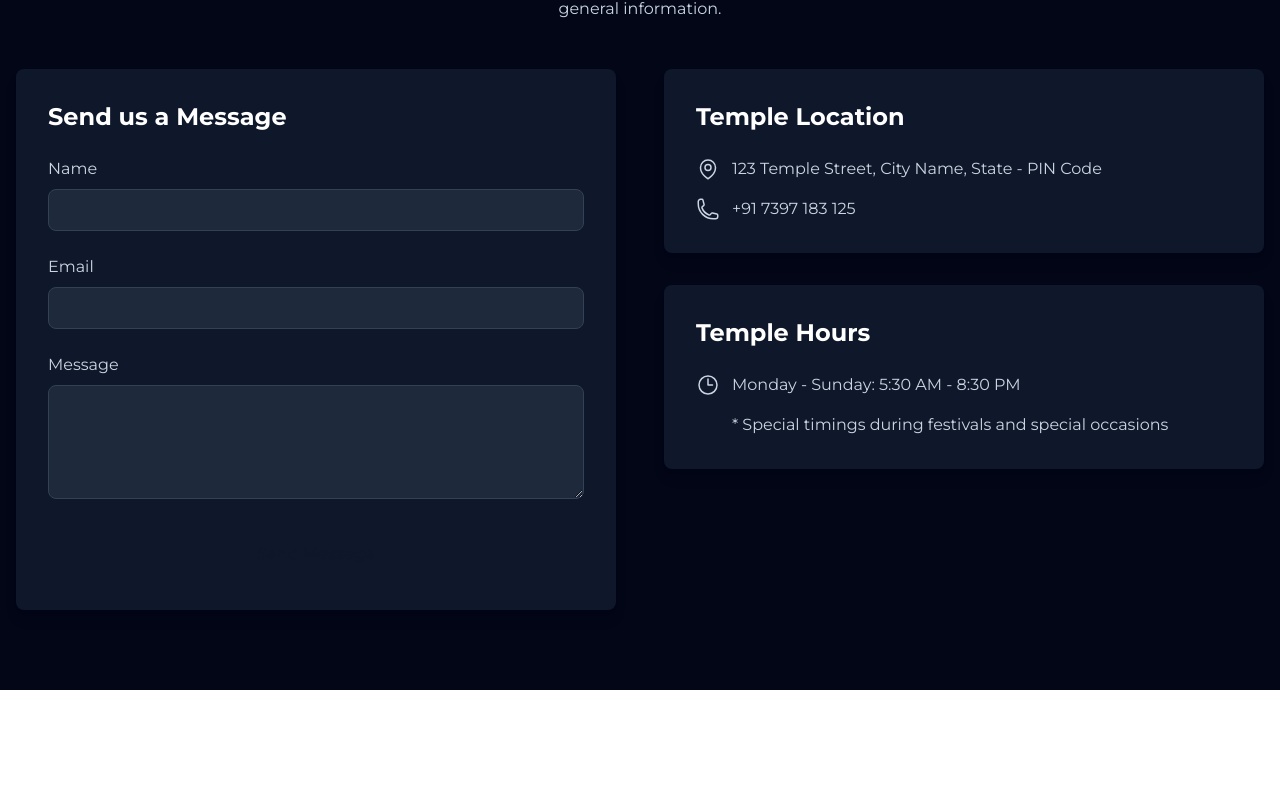
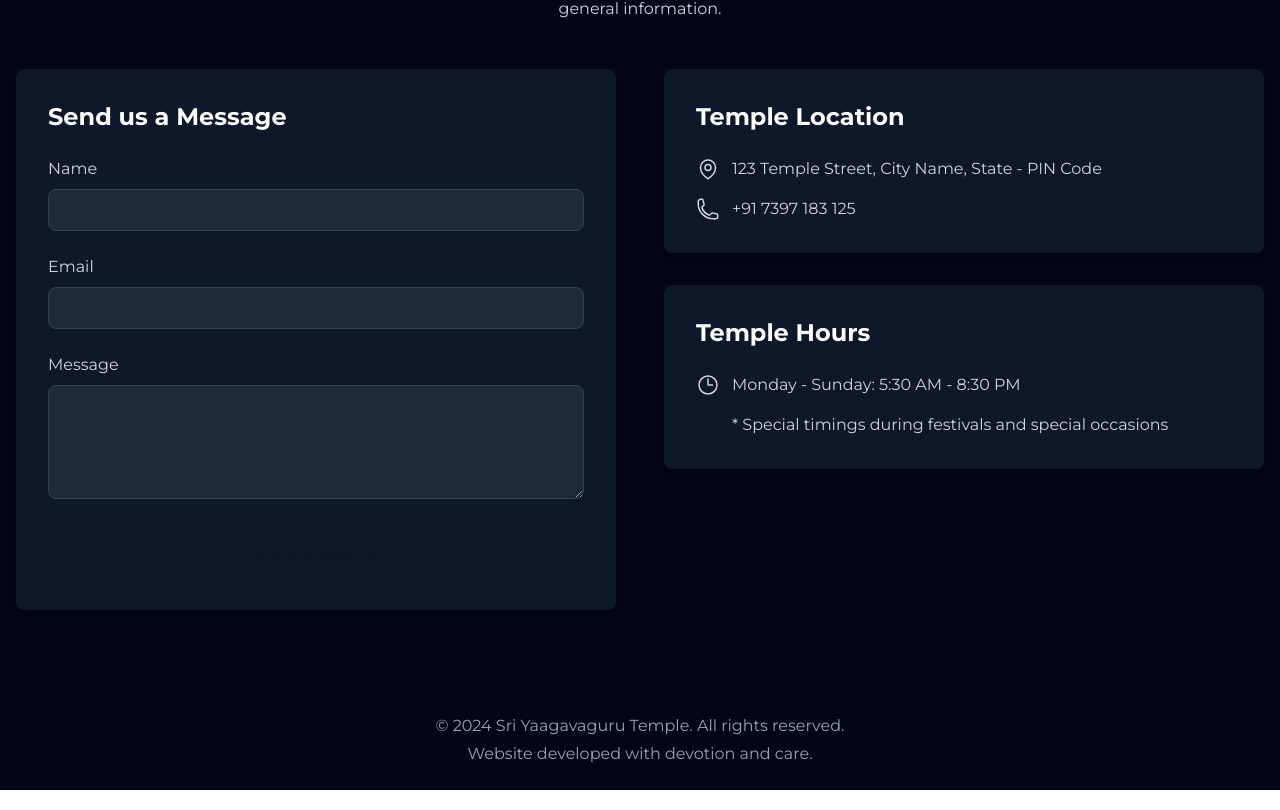
Before and after one commit to MuraliPrasanth2/Aathmanandhavanam, a Next.js app: page / in a window 1280 px wide. Shown: the part 2283-3093 px from the top of the page. Built offline with nearby package versions, Linux system fonts and the light colour scheme.

Commit message:
dark mode completed

```diff
--- a/src/app/page.tsx
+++ b/src/app/page.tsx
@@ -160,10 +160,10 @@ export default function Home() {
       <ContactSection />
 
       {/* Footer */}
-      <footer className='bg-text-brown py-8'>
+      <footer className='bg-slate-950 py-6'>
         <div className='container mx-auto px-4'>
-          <div className='text-center text-white/80'>
-            <p className='mb-2'>© 2024 Sri Yaagavaguru Temple. All rights reserved.</p>
+          <div className='text-center text-slate-400'>
+            <p className='mb-1'>© 2024 Sri Yaagavaguru Temple. All rights reserved.</p>
             <p>Website developed with devotion and care.</p>
           </div>
         </div>
```
